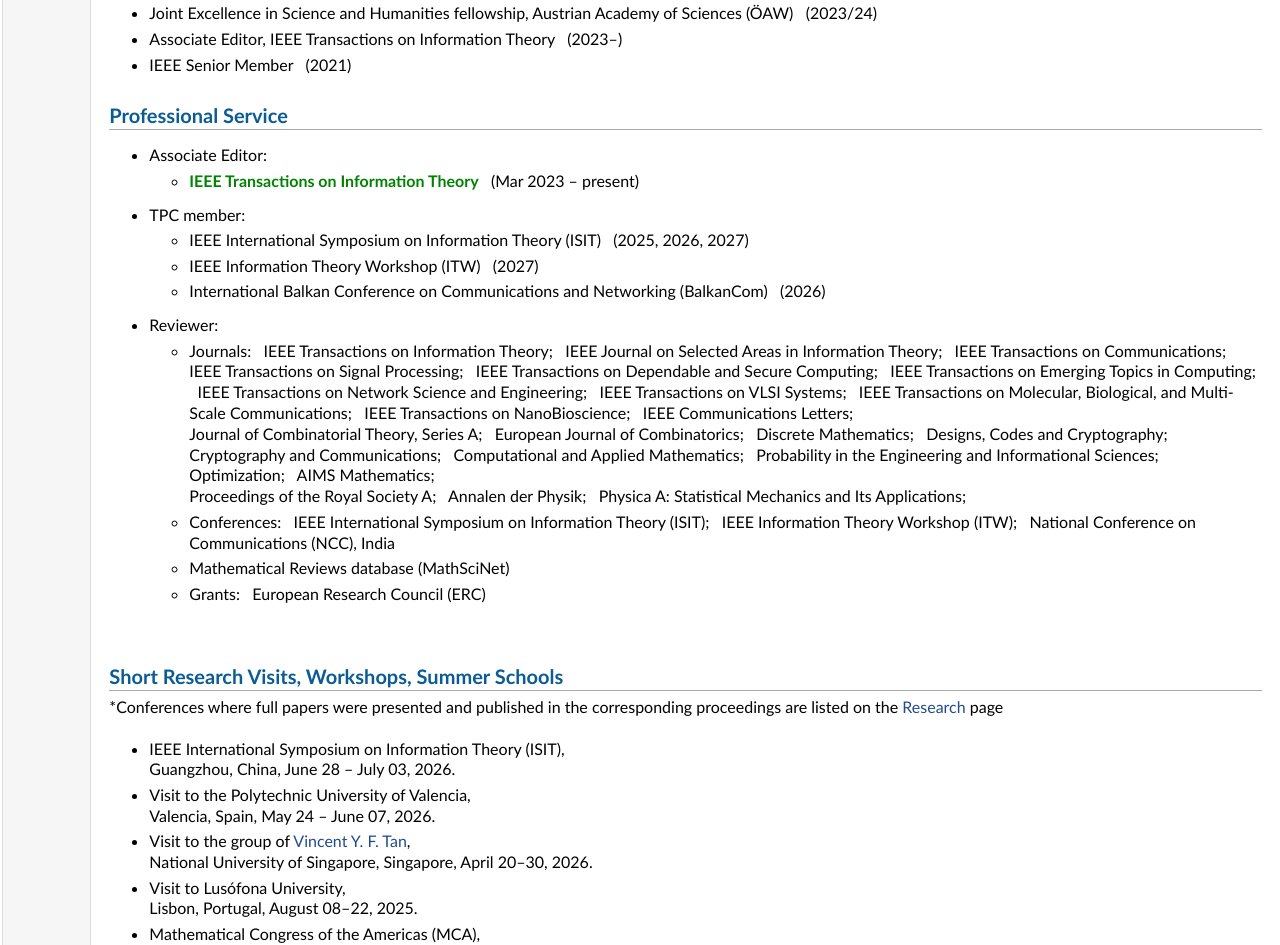
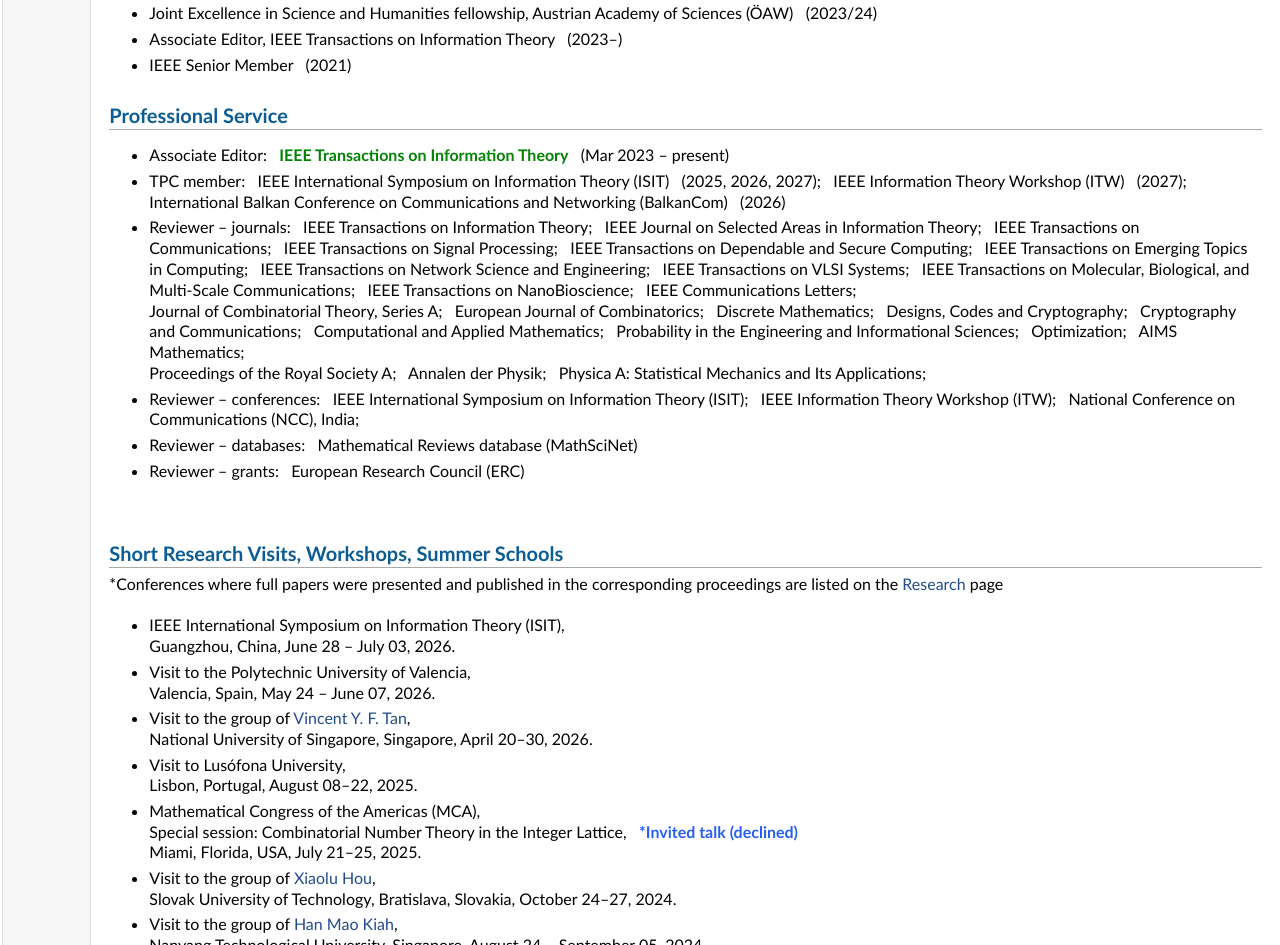
Before and after one commit to mladen-kovacevic/mladen-kovacevic.github.io, a plain HTML site: page resume.html in a window 1280 px wide. Shown: the part 1286-2231 px from the top of the page. Drawn offline with Linux system fonts and the light colour scheme.

Commit message:
Add files via upload

```diff
--- a/resume.html
+++ b/resume.html
@@ -194,17 +194,24 @@ Professional Service</font></h2>
 
 <ul style="list-style-type:disc;">
 <li><p style="margin-top:4mm;">
-Associate Editor:
+Associate Editor: &nbsp;
+<b><font style="color:#008302">IEEE Transactions on Information Theory</font></b> &nbsp; (Mar 2023 – present)
 </p></li>
+<!--
 <ul style="list-style-type:circle;">
 <li><p>
 <b><font style="color:#008302">IEEE Transactions on Information Theory</font></b> &nbsp; (Mar 2023 – present)
 </p></li>
 </ul>
+-->
 
 <li><p>
-TPC member:
+TPC member: &nbsp;
+IEEE International Symposium on Information Theory (ISIT) &nbsp; (2025, 2026, 2027); &nbsp;
+IEEE Information Theory Workshop (ITW) &nbsp; (2027); &nbsp;
+International Balkan Conference on Communications and Networking (BalkanCom) &nbsp; (2026)
 </p></li>
+<!--
 <ul style="list-style-type:circle;">
 <li><p>
 IEEE International Symposium on Information Theory (ISIT) &nbsp; (2025, 2026, 2027)
@@ -216,28 +223,25 @@ IEEE Information Theory Workshop (ITW) &nbsp; (2027)
 International Balkan Conference on Communications and Networking (BalkanCom) &nbsp; (2026)
 </p></li>
 </ul>
+-->
 
 <li><p>
-Reviewer:
-</p></li>
-<ul style="list-style-type:circle;">
-<li><p>
-Journals: &nbsp;
+Reviewer – journals: &nbsp;
 IEEE Transactions on Information Theory; &nbsp; IEEE Journal on Selected Areas in Information Theory; &nbsp; IEEE Transactions on Communications; &nbsp;  IEEE Transactions on Signal Processing; &nbsp; IEEE Transactions on Dependable and Secure Computing; &nbsp;  IEEE Transactions on Emerging Topics in Computing; &nbsp; IEEE Transactions on Network Science and Engineering; &nbsp;  IEEE Transactions on VLSI Systems; &nbsp;  IEEE Transactions on Molecular, Biological, and Multi-Scale Communications; &nbsp;  IEEE Transactions on NanoBioscience; &nbsp;  IEEE Communications Letters;
 <br>  Journal of Combinatorial Theory, Series A; &nbsp;  European Journal of Combinatorics; &nbsp;  Discrete Mathematics; &nbsp;  Designs, Codes and Cryptography; &nbsp;  Cryptography and Communications; &nbsp;  Computational and Applied Mathematics; &nbsp;  Probability in the Engineering and Informational Sciences; &nbsp;  Optimization; &nbsp;  AIMS Mathematics;
 <br>  Proceedings of the Royal Society A; &nbsp;  Annalen der Physik; &nbsp;  Physica A: Statistical Mechanics and Its Applications;
 </p></li>
 <li><p>
-Conferences: &nbsp;
-IEEE International Symposium on Information Theory (ISIT); &nbsp;  IEEE Information Theory Workshop (ITW); &nbsp;  National Conference on Communications (NCC), India
+Reviewer – conferences: &nbsp;
+IEEE International Symposium on Information Theory (ISIT); &nbsp;  IEEE Information Theory Workshop (ITW); &nbsp;  National Conference on Communications (NCC), India;
 </p></li>
 <li><p>
-Mathematical Reviews database (MathSciNet)
+Reviewer – databases: &nbsp; Mathematical Reviews database (MathSciNet)
 </p></li>
-<li><p>Grants: &nbsp;
+<li><p>
+Reviewer – grants: &nbsp;
 European Research Council (ERC)
 </p></li>
-</ul>
 </ul>
 
 
@@ -251,6 +255,12 @@ Short Research Visits, Workshops, Summer Schools</font></h2>
 
 <ul style="list-style-type:disc;">
 
+<!--
+<li><p>
+  Visit to the group of <a href="https://scholar.google.com/citations?user=_v-WdQUAAAAJ&hl=en" target="_blank">João Ribeiro</a>,
+  <br>Instituto Superior Técnico, University of Lisbon, Portugal, February 02–07, 2027.
+</p></li>
+-->
 <li><p>
   IEEE International Symposium on Information Theory (ISIT),
   <br>Guangzhou, China, June 28 – July 03, 2026.
```
